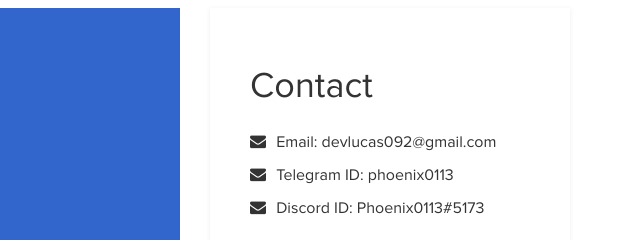
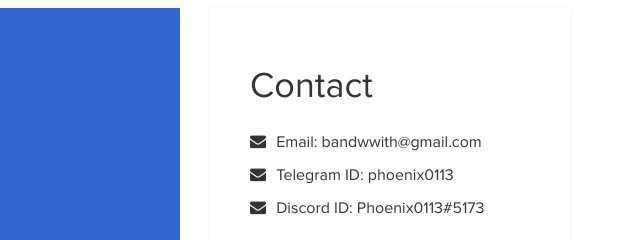
Before and after one commit to phoenix0113/phoenix0113.github.io, a plain HTML site: page index.html in a window 1280 px wide. Shown: the part 1500-1740 px from the top of the page, 640-1280 px from the left. Drawn offline with Linux system fonts and the light colour scheme.

Commit message:
Updated the contact information.

```diff
--- a/index.html
+++ b/index.html
@@ -272,7 +272,7 @@
       </div>
     </section>
 
-    <!-- education and languages -->
+    <!-- education and contact information -->
     <section class="container">
       <div class="row">
         <div class="col-md-8 col-sm-12">
@@ -286,7 +286,7 @@
         <div class="col-md-4 col-sm-12">
           <div class="contact">
             <h2>Contact</h2>
-            <p><i class="fa fa-envelope"></i> Email: devlucas092@gmail.com</p>
+            <p><i class="fa fa-envelope"></i> Email: bandwwith@gmail.com</p>
             <p><i class="fa fa-envelope"></i> Telegram ID: phoenix0113</p>
             <p><i class="fa fa-envelope"></i> Discord ID: Phoenix0113#5173</p>
           </div>
```
